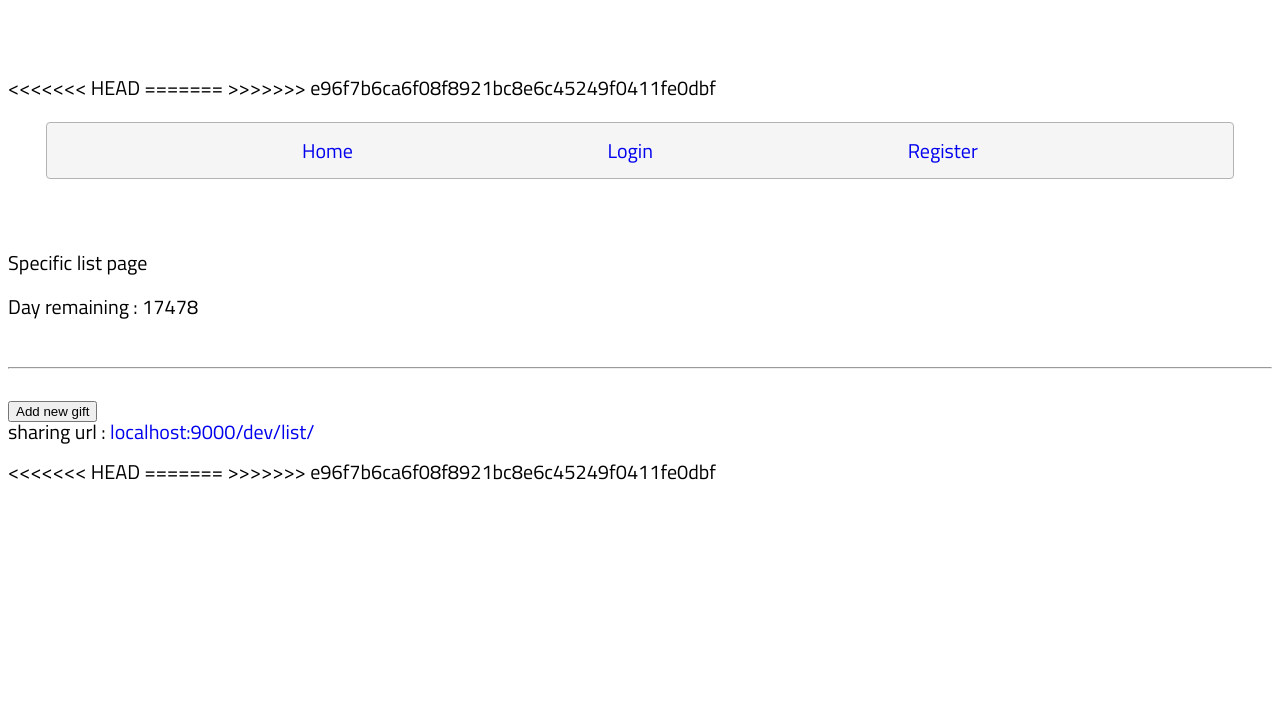
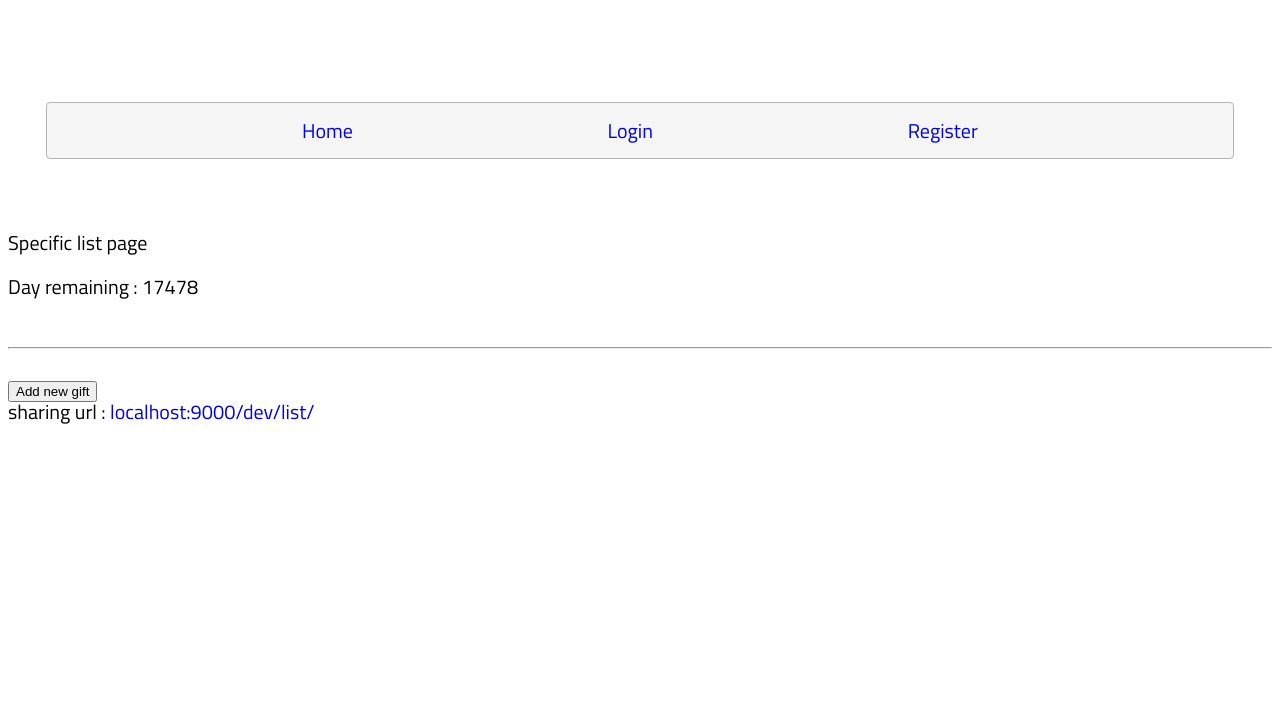
Before and after one commit to elshobokshy/mecado, a PHP site: template src/App/Resources/views/App/list.twig in a window 1280 px wide. Shown: the top 722 px of the page. Run offline with PHP 8.4, Linux system fonts and the light colour scheme; the template is opened without the code that fills it, so the values that code supplies are empty; some libraries are stand-ins or nearby versions.

Commit message:
Fix layout merge

```diff
--- a/src/App/Resources/views/layout.twig
+++ b/src/App/Resources/views/layout.twig
@@ -10,11 +10,7 @@
     <title>{% block title %}Slim base{% endblock %}</title>
 
     {% block stylesheets %}
-<<<<<<< HEAD
-=======
-        {#<link rel="stylesheet" href="{{ asset('assets/lib/semantic/dist/semantic.min.css') }}">#}
->>>>>>> e96f7b6ca6f08f8921bc8e6c45249f0411fe0dbf
-        <link rel="stylesheet" href="{{ asset('assets/css/app.css') }}">
+       <link rel="stylesheet" href="{{ asset('assets/css/app.css') }}">
     {% endblock %}
 </head>
 <body>
@@ -30,10 +26,6 @@
 
     {% block javascript %}
         <script src="https://ajax.googleapis.com/ajax/libs/jquery/3.2.1/jquery.min.js"></script>
-<<<<<<< HEAD
-=======
-        {#<script src="{{ asset('assets/lib/semantic/dist/semantic.min.js') }}"></script>#}
->>>>>>> e96f7b6ca6f08f8921bc8e6c45249f0411fe0dbf
         <script src="{{ asset('assets/js/app.js') }}"></script>
     {% endblock %}
 </body>
```
